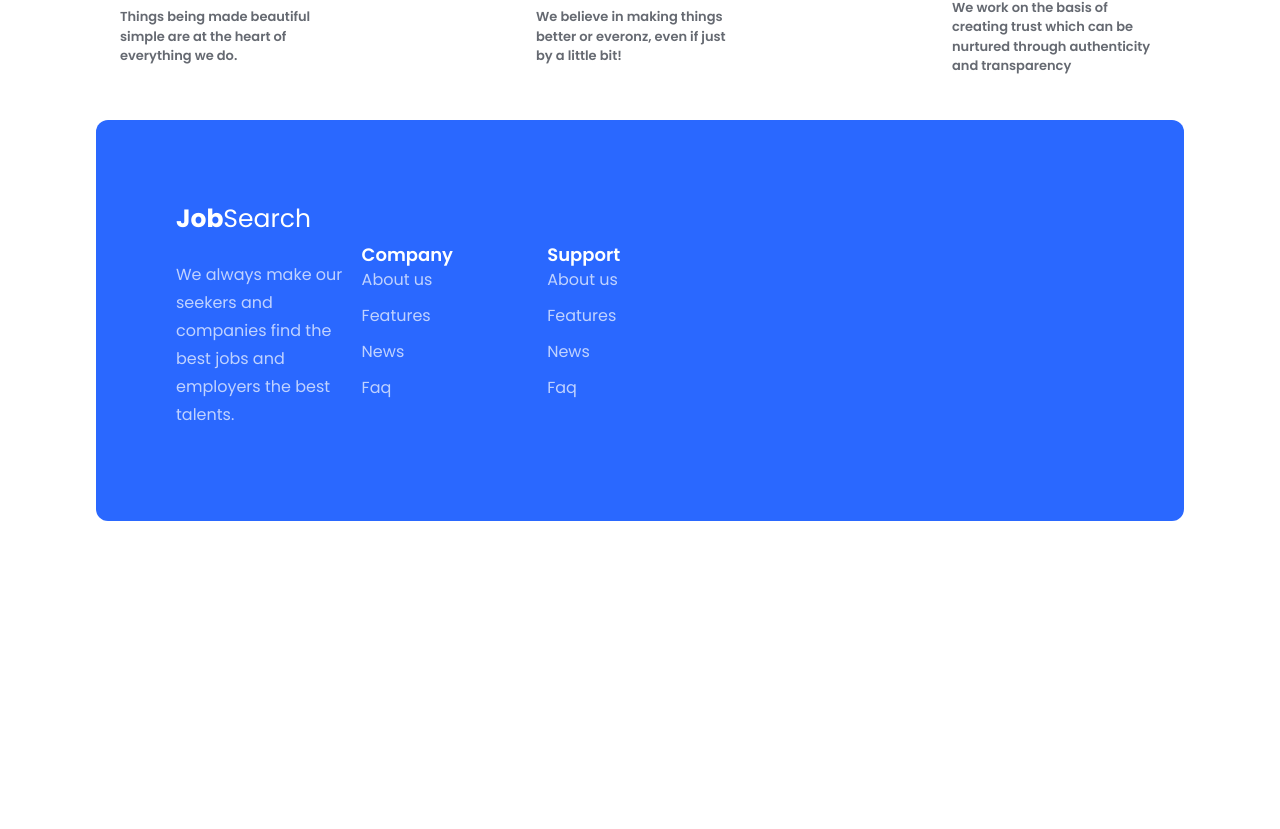
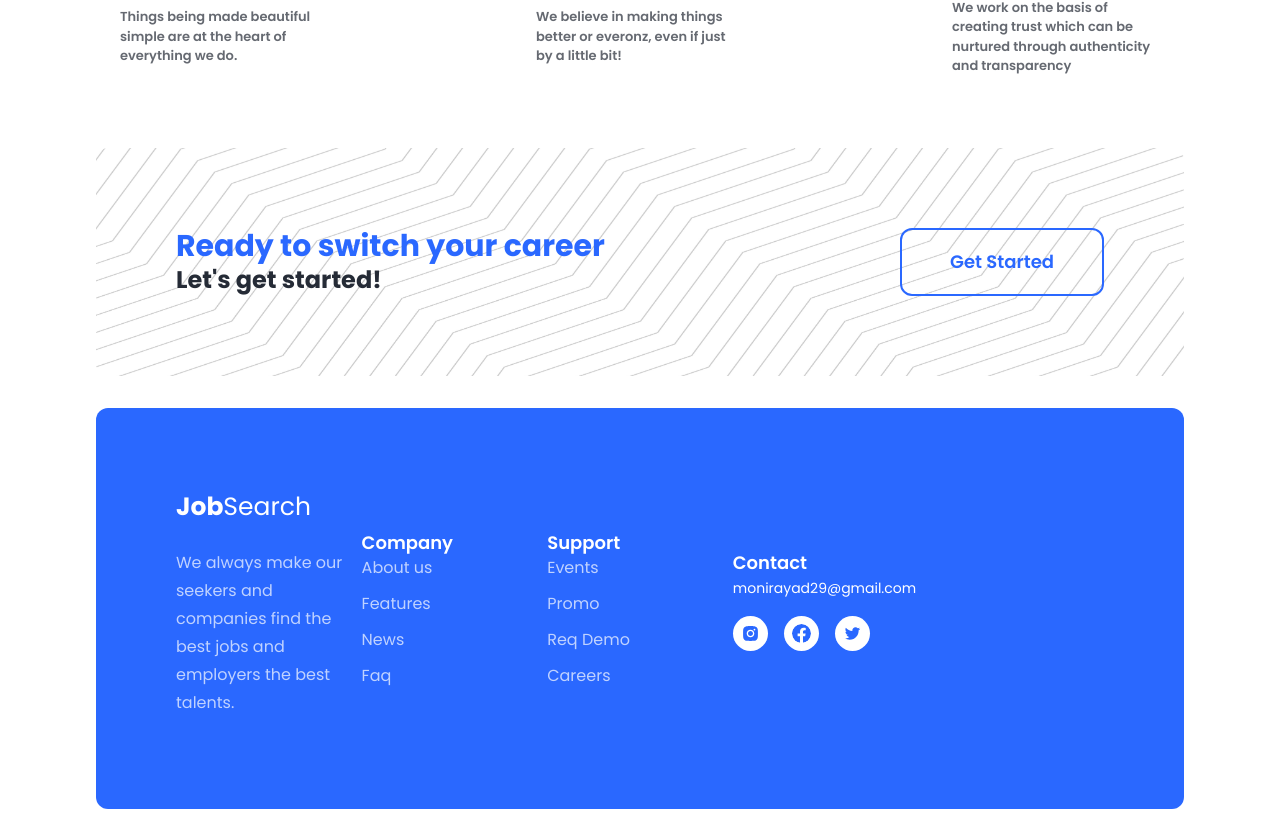
Before and after one commit to ad-munir/react-Job-Finder-App, a React (Vite) app: page / in a window 1280 px wide. Shown: the part 1504-2333 px from the top of the page. Before the commit the page ends 2045 px from the top, so only its background shows below. Built offline with nearby package versions, Linux system fonts and the light colour scheme.

Commit message:
finish home page

```diff
--- a/src/components/Footer/Footer.jsx
+++ b/src/components/Footer/Footer.jsx
@@ -1,3 +1,5 @@
+import { AiFillFacebook, AiFillInstagram, AiOutlineFacebook, AiOutlineTwitter } from "react-icons/ai"
+import { BsFacebook } from "react-icons/bs"
 
 const Footer = () => {
     return (
@@ -28,10 +30,23 @@ const Footer = () => {
                     Support
                 </span>
                 <div className="grid gap-3">
-                    <li className="text-white opacity-[.7] hover:opacity-[1] ">About us</li>
-                    <li className="text-white opacity-[.7] hover:opacity-[1] ">Features</li>
-                    <li className="text-white opacity-[.7] hover:opacity-[1] ">News</li>
-                    <li className="text-white opacity-[.7] hover:opacity-[1] ">Faq</li>
+                    <li className="text-white opacity-[.7] hover:opacity-[1] ">Events</li>
+                    <li className="text-white opacity-[.7] hover:opacity-[1] ">Promo</li>
+                    <li className="text-white opacity-[.7] hover:opacity-[1] ">Req Demo</li>
+                    <li className="text-white opacity-[.7] hover:opacity-[1] ">Careers</li>
+                </div>
+            </div>
+            <div className="grid">
+                <span className="divTitle text-[18px] font-semibold text-white ">
+                    Contact
+                </span>
+                <div>
+                    <small className="text-[14px] text-white">monirayad29@gmail.com</small>
+                    <div className="icons flex gap-4 py-4">
+                    <AiFillInstagram className="bg-white p-[8px] h-[35px] w-[35px] rounded-full icon text-blueColor "/>
+                    <BsFacebook className="bg-white p-[8px] h-[35px] w-[35px] rounded-full icon text-blueColor "/>
+                    <AiOutlineTwitter className="bg-white p-[8px] h-[35px] w-[35px] rounded-full icon text-blueColor "/>
+                    </div>
                 </div>
             </div>
         </div>
--- a/src/components/Value/Value.jsx
+++ b/src/components/Value/Value.jsx
@@ -1,3 +1,4 @@
+/* eslint-disable react/no-unescaped-entities */
 import simple from './../../assets/simple.png'
 
 const Value = () => {
@@ -52,6 +53,21 @@ const Value = () => {
                 </div>
 
             </div>
+
+            <div className="card my-8 flex justify-between bg-blueColor p-20 rounded-xl">
+                <div>
+                    <h1 className="text-blueColor text-3xl font-bold">
+                        Ready to switch your career
+                    </h1>
+                    <h2 className="text-textColor text-2xl font-bold">
+                        Let's get started!
+                    </h2>
+                </div>
+                <button className='border-[2px] rounded-xl py-1 px-12 text-lg
+                            font-semibold text-blueColor hover:bg-white border-blueColor'>
+                    Get Started
+                </button>
+            </div>
         </div>
     )
 }
--- a/src/index.css
+++ b/src/index.css
@@ -49,6 +49,11 @@ li:hover::before {
   cursor: pointer;
 }
 
+.card {
+  background: url('./assets/bg.jpg');
+  background-repeat: no-repeat;
+  background-size: cover;
+}
 
 /*
 h1 {
```
Also changed, not shown: src/assets/bg.jpg (added).
